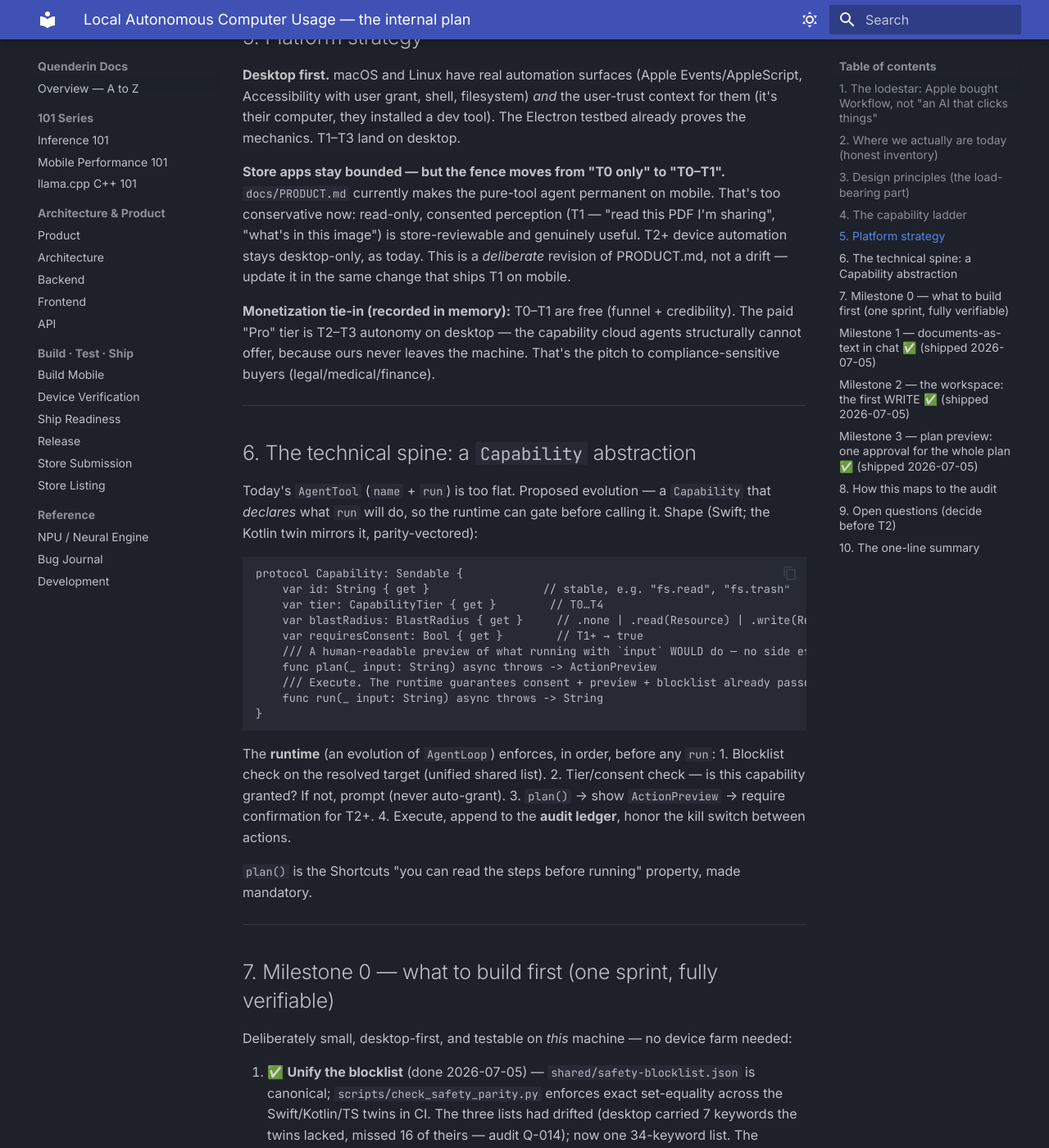
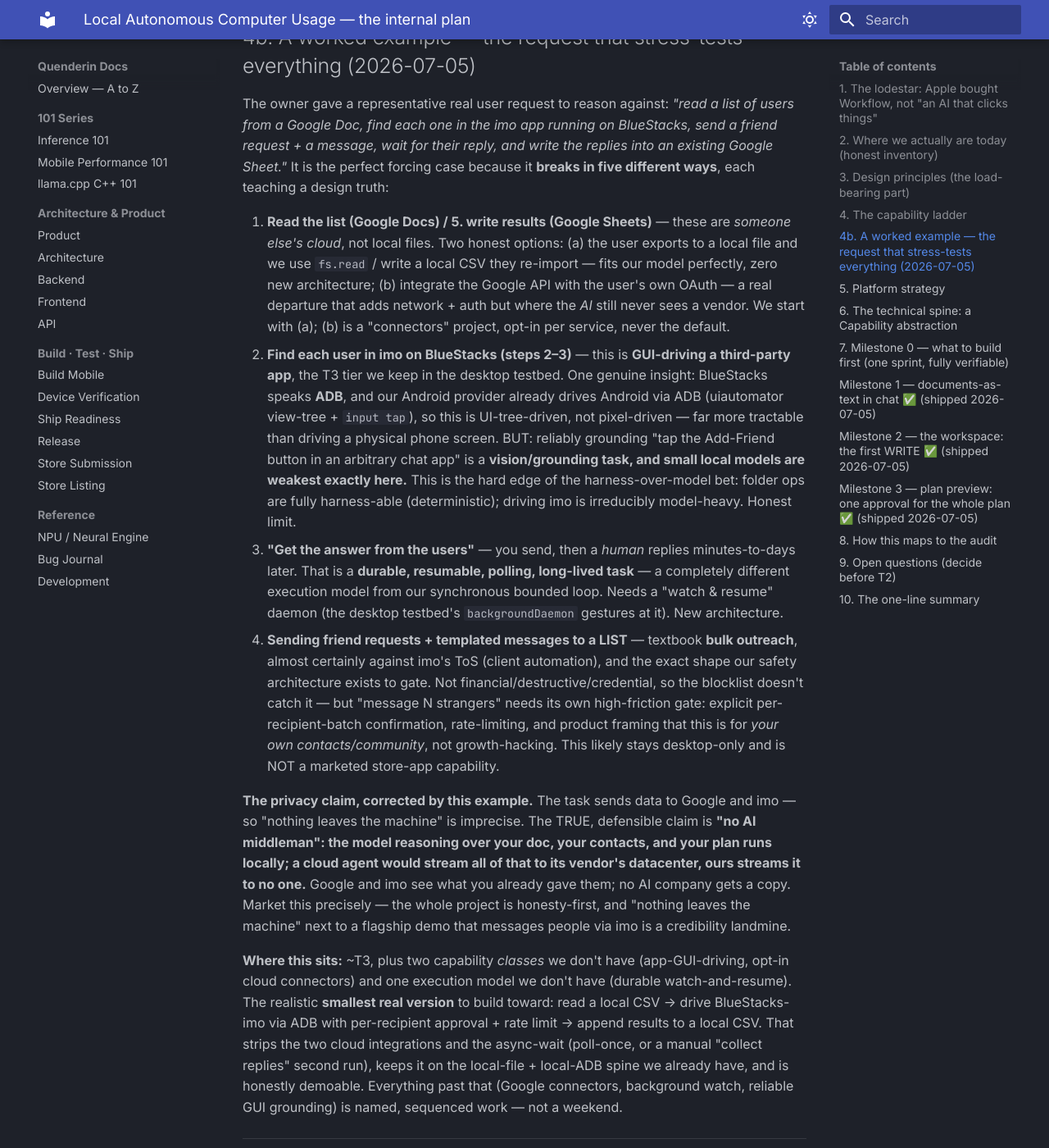
Before and after one commit to alikatgh/quenderin, an MkDocs documentation site: the page built from docs/AGENT_AUTONOMY_PLAN.md, in a window 1280 px wide and 1400 px high, scrolled down 3858 px. Shown: the whole window at 82% size. Built offline with MkDocs 1.6.1 and Material for MkDocs 9.7.7, drawn with Linux system fonts in a browser that asks for light colours.

Commit message:
docs(agent): the imo/BlueStacks request as the canonical forcing example
A real user request (Google Doc list → find on imo/BlueStacks → friend+message
→ collect replies → Google Sheet) decomposed against the architecture. Names the
three missing pieces (app-GUI-driving, opt-in cloud connectors, durable
watch-and-resume), the bulk-outreach safety/ToS gate, the honest hard limit
(GUI grounding is model-heavy, where small local models are weakest), and the
'no AI middleman' correction to the privacy claim. Defines the smallest real
version to build toward.

Co-Authored-By: Claude Fable 5 <noreply@anthropic.com>

```diff
--- a/docs/AGENT_AUTONOMY_PLAN.md
+++ b/docs/AGENT_AUTONOMY_PLAN.md
@@ -113,6 +113,59 @@ Tiers, each strictly gated. We climb one rung at a time and never skip.
 The public roadmap's "Stage 2 (perception)" ≈ **T1**; "Stage 3 (the agent grows hands)" ≈
 **T2–T3**; "Stage 4" is T3 composed fluently with the kill switch and ledger making it
 trustworthy. T4 is the permanent fence.
+
+---
+
+## 4b. A worked example — the request that stress-tests everything (2026-07-05)
+
+The owner gave a representative real user request to reason against: *"read a list of users
+from a Google Doc, find each one in the imo app running on BlueStacks, send a friend request
++ a message, wait for their reply, and write the replies into an existing Google Sheet."*
+It is the perfect forcing case because it **breaks in five different ways**, each teaching a
+design truth:
+
+1. **Read the list (Google Docs) / 5. write results (Google Sheets)** — these are *someone
+   else's cloud*, not local files. Two honest options: (a) the user exports to a local file
+   and we use `fs.read` / write a local CSV they re-import — fits our model perfectly, zero
+   new architecture; (b) integrate the Google API with the user's own OAuth — a real
+   departure that adds network + auth but where the *AI* still never sees a vendor. We start
+   with (a); (b) is a "connectors" project, opt-in per service, never the default.
+2. **Find each user in imo on BlueStacks (steps 2–3)** — this is **GUI-driving a third-party
+   app**, the T3 tier we keep in the desktop testbed. One genuine insight: BlueStacks speaks
+   **ADB**, and our Android provider already drives Android via ADB (uiautomator view-tree +
+   `input tap`), so this is UI-tree-driven, not pixel-driven — far more tractable than
+   driving a physical phone screen. BUT: reliably grounding "tap the Add-Friend button in an
+   arbitrary chat app" is a **vision/grounding task, and small local models are weakest
+   exactly here.** This is the hard edge of the harness-over-model bet: folder ops are fully
+   harness-able (deterministic); driving imo is irreducibly model-heavy. Honest limit.
+3. **"Get the answer from the users"** — you send, then a *human* replies minutes-to-days
+   later. That is a **durable, resumable, polling, long-lived task** — a completely different
+   execution model from our synchronous bounded loop. Needs a "watch & resume" daemon
+   (the desktop testbed's `backgroundDaemon` gestures at it). New architecture.
+4. **Sending friend requests + templated messages to a LIST** — textbook **bulk outreach**,
+   almost certainly against imo's ToS (client automation), and the exact shape our safety
+   architecture exists to gate. Not financial/destructive/credential, so the blocklist
+   doesn't catch it — but "message N strangers" needs its own high-friction gate: explicit
+   per-recipient-batch confirmation, rate-limiting, and product framing that this is for
+   *your own contacts/community*, not growth-hacking. This likely stays desktop-only and
+   is NOT a marketed store-app capability.
+
+**The privacy claim, corrected by this example.** The task sends data to Google and imo — so
+"nothing leaves the machine" is imprecise. The TRUE, defensible claim is **"no AI middleman":
+the model reasoning over your doc, your contacts, and your plan runs locally; a cloud agent
+would stream all of that to its vendor's datacenter, ours streams it to no one.** Google and
+imo see what you already gave them; no AI company gets a copy. Market this precisely — the
+whole project is honesty-first, and "nothing leaves the machine" next to a flagship demo that
+messages people via imo is a credibility landmine.
+
+**Where this sits:** ~T3, plus two capability *classes* we don't have (app-GUI-driving,
+opt-in cloud connectors) and one execution model we don't have (durable watch-and-resume).
+The realistic **smallest real version** to build toward: read a local CSV → drive
+BlueStacks-imo via ADB with per-recipient approval + rate limit → append results to a local
+CSV. That strips the two cloud integrations and the async-wait (poll-once, or a manual
+"collect replies" second run), keeps it on the local-file + local-ADB spine we already have,
+and is honestly demoable. Everything past that (Google connectors, background watch, reliable
+GUI grounding) is named, sequenced work — not a weekend.
 
 ---
 
```
